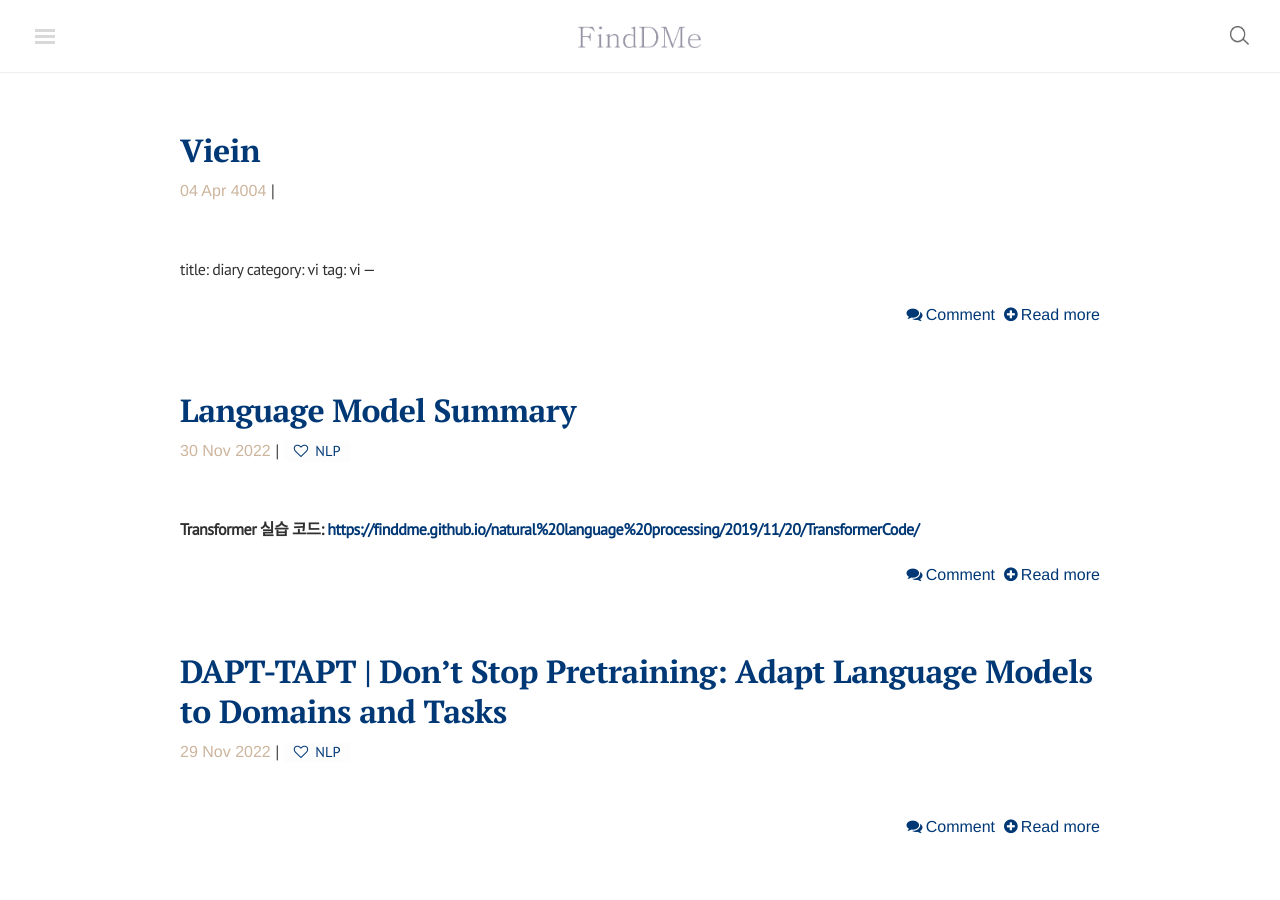
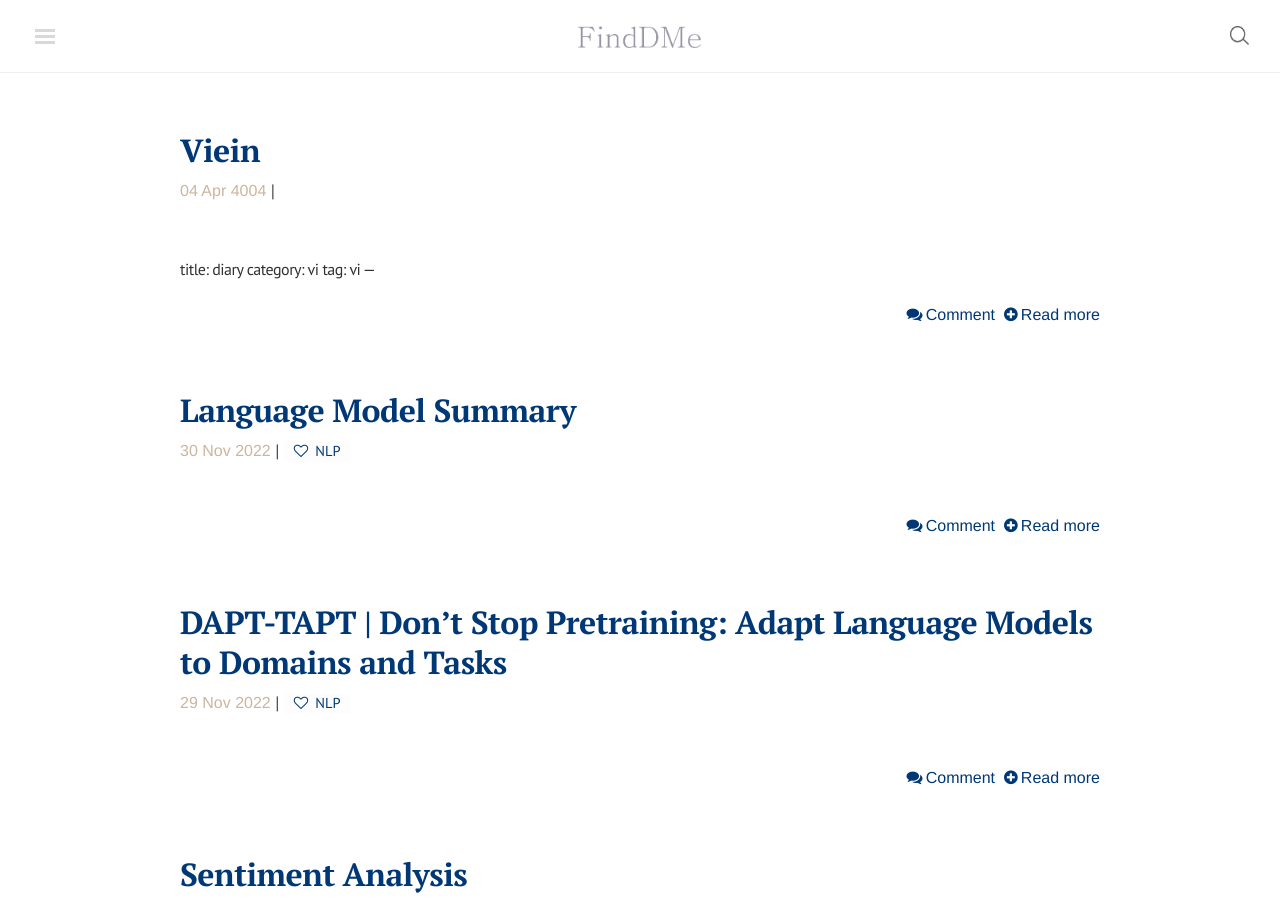
Before and after one commit to finddme/finddme.github.io, a Jekyll site: the page built from blog/index.html, in a window 1280 px wide and 900 px high. Built offline with Jekyll 4.4.1, drawn with Linux system fonts in a browser that asks for light colours; nearby versions of some CDN libraries; the list of posts is cut into pages by our own code; comment, search, counter and statistics services are not loaded.

Commit message:
Update 2022-11-30-LMSummary.md

```diff
--- a/_posts/2022-11-30-LMSummary.md
+++ b/_posts/2022-11-30-LMSummary.md
@@ -3,7 +3,6 @@
 category: Natural Language Processing
 tag: NLP
 ---
-**Transformer 실습 코드: [https://finddme.github.io/natural%20language%20processing/2019/11/20/TransformerCode/](https://finddme.github.io/natural%20language%20processing/2019/11/20/TransformerCode/)**
 
 
 
```
